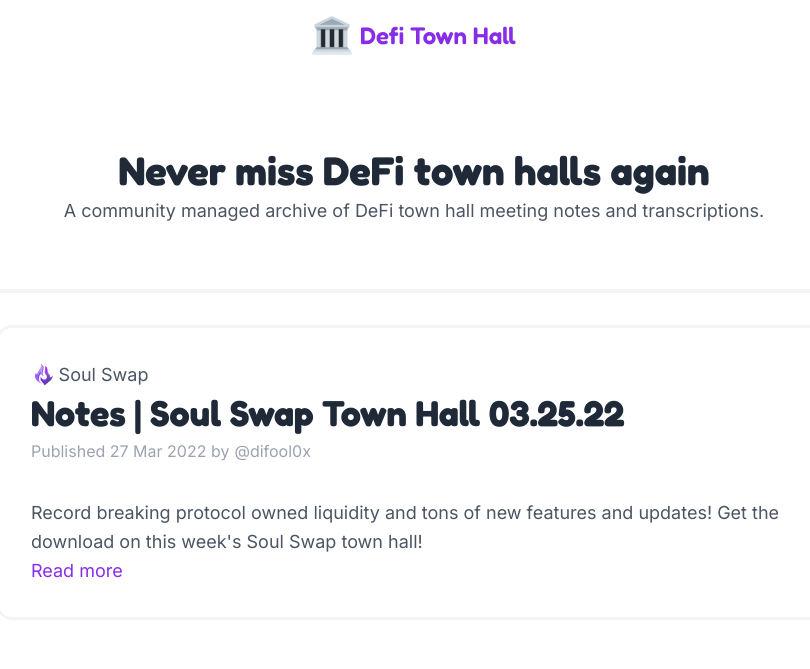
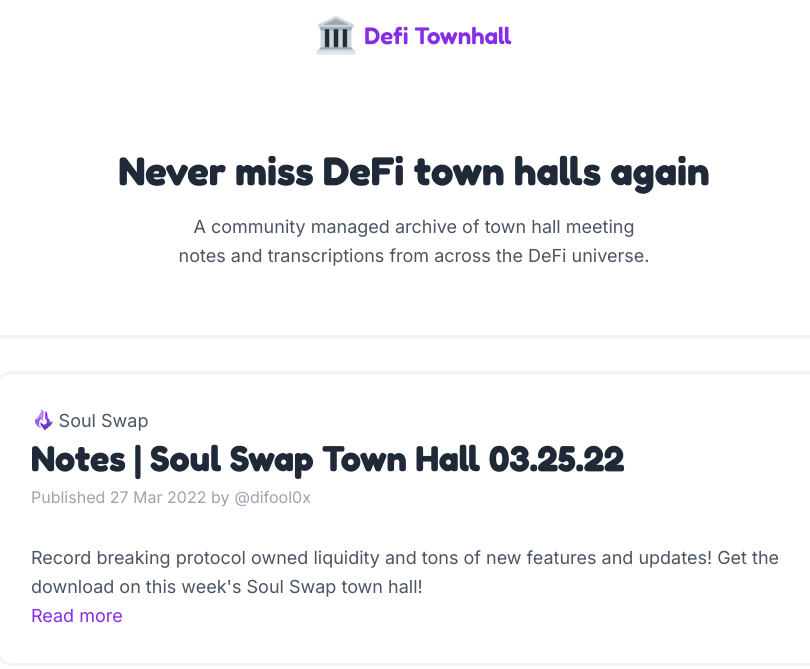
Before and after one commit to BunsDev/defi-townhall, an Astro site: page / in a window 1280 px wide. Shown: the whole page, without its empty margins (226-1036 px from the left). Built offline with nearby package versions, Linux system fonts and the light colour scheme; Astro itself is replaced by a stand-in of ours.

Commit message:
updated name

```diff
--- a/src/components/BlogHeader.astro
+++ b/src/components/BlogHeader.astro
@@ -2,7 +2,7 @@
 		<h1 class="logo">
 			<a href="/">
 				<img src="/assets/logo.png" alt="">
-				<span>Defi Town Hall</span>
+				<span>Defi Townhall</span>
 			</a>
 		</h1>
 </header>
--- a/src/pages/index.astro
+++ b/src/pages/index.astro
@@ -12,9 +12,9 @@
 // You can write any JavaScript/TypeScript that you'd like here.
 // It will run during the build, but never in the browser.
 // All variables are available to use in the HTML template below.
-let title = 'Defi Town Hall | Never miss town halls again';
-let description = 'A community managed archive of DeFi town hall meeting notes and transcriptions.';
-let permalink = 'https://example.com/';
+let title = 'Defi Townhall | Never miss DeFi town halls again';
+let description = 'A community managed archive of town hall meeting notes and transcriptions from across the DeFi universe.';
+let permalink = 'https://defitownhall.com/';
 let headline = 'Never miss DeFi town halls again'
 
 // Data Fetching: List all Markdown posts in the repo.
@@ -54,6 +54,7 @@
 				flex-direction: column;
 				justify-content: center;
 				align-items: center;
+				text-align: center;
 				width: 100%;
 				padding-bottom: 4rem;
 				margin-bottom: 2rem;
@@ -62,6 +63,12 @@
 
 			.intro > * {
 				margin: 0;
+			}
+
+			.intro p {
+				max-width: 30rem;
+				margin-inline: auto;
+				margin-top: 1rem;
 			}
 
 			.latest {
```
Also changed, not shown: README.md, public/manifest.json, public/social.png.
